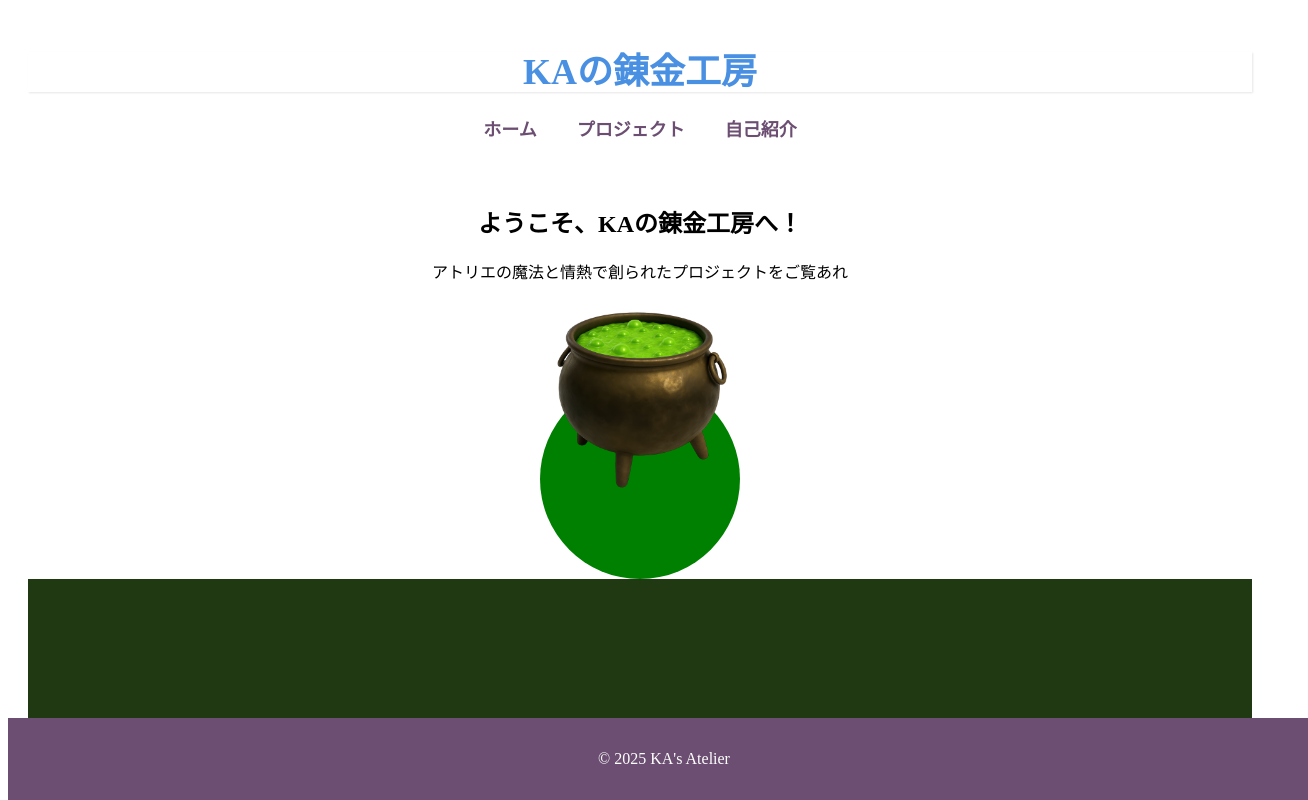
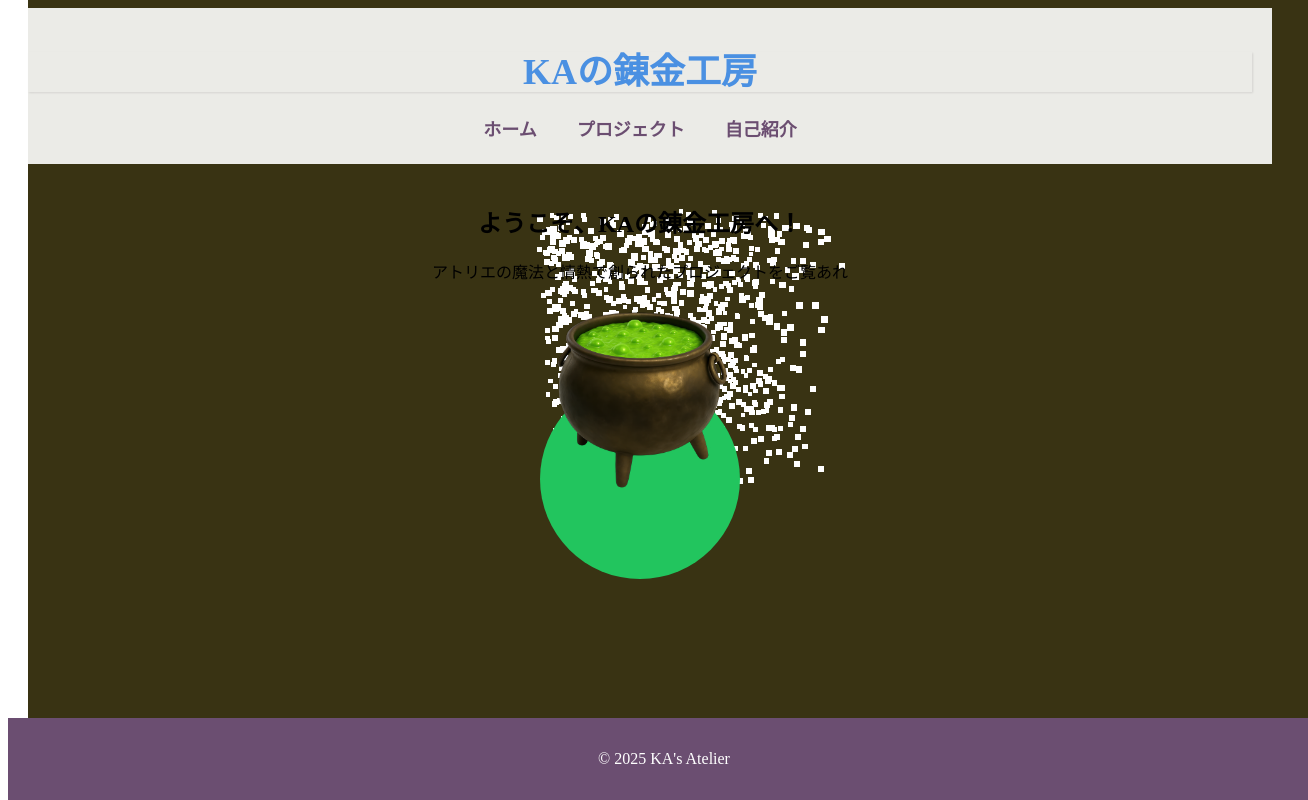
Before and after one commit to kiji44hn/AlchemistSparkle, a Vue app: page / in a window 1280 px wide. Shown: the top 800 px of the page, 1308 px wide, since content can reach past the window. Built offline with nearby package versions, Linux system fonts and the light colour scheme.

Commit message:
星、泡などの重なりを修正

```diff
--- a/src/components/AlchemistScene.vue
+++ b/src/components/AlchemistScene.vue
@@ -18,7 +18,6 @@ export default defineComponent({
     let clock: THREE.Clock;
 
     const init = () => {
-      // シーンとカメラの初期設定
       scene = new THREE.Scene();
       camera = new THREE.PerspectiveCamera(75, window.innerWidth / window.innerHeight, 0.1, 1000);
       renderer = new THREE.WebGLRenderer({ alpha: true }); // 背景透過
@@ -28,32 +27,28 @@ export default defineComponent({
         sceneContainer.value.appendChild(renderer.domElement);
       }
 
-      // 星々の設定
       const geometry = new THREE.BufferGeometry();
       const vertices = [];
-      const particleCount = 1000; // 星の数を調整
+      const particleCount = 1000;
       for (let i = 0; i < particleCount; i++) {
         vertices.push(
-          (Math.random() - 0.5) * 10, // X座標
-          (Math.random() - 0.5) * 10, // Y座標
-          (Math.random() - 0.5) * 10  // Z座標
+          (Math.random() - 0.5) * 20, // X座標を広げる
+          (Math.random() - 0.5) * 20, // Y座標を広げる
+          (Math.random() - 0.5) * 20  // Z座標を広げる
         );
       }
       geometry.setAttribute('position', new THREE.Float32BufferAttribute(vertices, 3));
 
       const material = new THREE.PointsMaterial({
         color: 0xffffff,
-        size: 0.5, // 星のサイズ
+        size: 0.6, // 星のサイズを微調整
       });
 
       stars = new THREE.Points(geometry, material);
-      stars.position.set(0, 0, -10); // 星々を錬金窯に近づける
+      stars.position.set(0, 0, -15); // 星々をカメラ近くに配置
       scene.add(stars);
 
-      // カメラ位置
-      camera.position.z = 20;
-
-      // 時計を初期化
+      camera.position.z = 30;
       clock = new THREE.Clock();
     };
 
@@ -63,10 +58,9 @@ export default defineComponent({
       const elapsedTime = clock.getElapsedTime();
 
       // 背景色の変更
-      const hue = (elapsedTime * 20) % 360;
-      renderer.setClearColor(new THREE.Color(`hsl(${hue}, 50%, 15%)`));
+      renderer.setClearColor(new THREE.Color(`hsl(${elapsedTime * 10 % 360}, 50%, 15%)`));
 
-      // 星々を回転
+      // 星々の回転
       stars.rotation.x += 0.001;
       stars.rotation.y += 0.001;
 
@@ -91,8 +85,10 @@ export default defineComponent({
 
 <style scoped>
 .scene-container {
-  width: 100%;
-  height: 100vh;
-  overflow: hidden;
+  @apply absolute top-[-64px] w-full h-screen overflow-hidden z-[-1];
+}
+
+canvas {
+  @apply block w-full h-full relative top-[-7px] z-[-1];
 }
 </style>
--- a/src/components/BubblePot.vue
+++ b/src/components/BubblePot.vue
@@ -28,22 +28,10 @@ export default {
 
 <style scoped>
 .pot {
-  width: 200px;
-  height: 200px;
-  background-color: green;
-  border-radius: 50%;
-  position: relative;
-  z-index: 1; /* 泡を錬金窯の下に配置 */
+  @apply w-[200px] h-[200px] bg-green-500 rounded-full relative z-[1];
 }
 
 .bubble {
-  width: 20px;
-  height: 20px;
-  background-color: rgba(255, 255, 255, 0.8);
-  border-radius: 50%;
-  position: absolute;
-  bottom: 20%;
-  left: 50%;
-  transform: translate(-50%, 0);
+  @apply w-[20px] h-[20px] bg-white/80 rounded-full absolute bottom-[20%] left-[50%] transform translate-x-[-50%];
 }
 </style>
```
